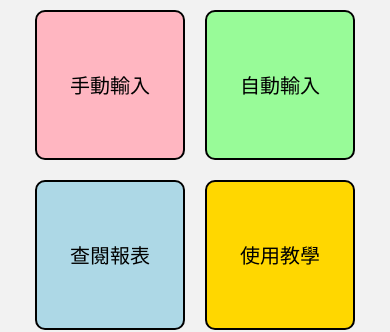
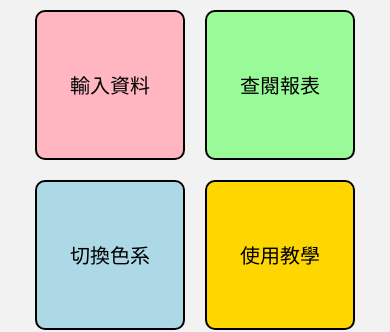
Before and after one commit to KageRyo/WaterMirror, a React Native app in the folder WaterMirror/: screen /Home in a window 390 px wide. Shown: the part 260-592 px from the top of the page. Built offline with nearby package versions, Linux system fonts and the light colour scheme.

Commit message:
feat: unfinishedAlert.

```diff
--- a/WaterMirror/src/Home.js
+++ b/WaterMirror/src/Home.js
@@ -1,6 +1,8 @@
 import React from 'react';
 import { View, Text, Image, TouchableOpacity, Linking, StyleSheet } from 'react-native';
 import { useNavigation } from '@react-navigation/native';
+import { Alert } from 'react-native';
+
 import GitHubMark from '../assets/github-mark.png';
 
 const githubUrl = 'https://github.com/RotatingPotato/WaterMirror';
@@ -37,7 +39,10 @@ const BtnSection = ({ navigation }) => {
 const CustomBtn = ({ bgColor, text, route, navigation }) => {
   // 按鈕點擊事件
   const handlePress = () => {
-    navigation.navigate(route);
+    if(route === 'Calc')
+      navigation.navigate(route);
+    else
+      unfinishedAlert();
   };
 
   // 按鈕樣式
@@ -51,18 +56,18 @@ const CustomBtn = ({ bgColor, text, route, navigation }) => {
 // 按鈕資料
 const btnData = [
   {
-    text: '手動輸入',
+    text: '輸入資料',
     route: 'Calc',
     bgColor: '#FFB6C1',
   },
   {
-    text: '自動輸入',
-    route: 'Auto',
+    text: '查閱報表',
+    route: 'Result',
     bgColor: '#98FB98',
   },
   {
-    text: '查閱報表',
-    route: 'Result',
+    text: '切換色系',
+    route: 'ColorScheme',
     bgColor: '#ADD8E6',
   },
   {
@@ -89,6 +94,15 @@ const BottomSection = () => {
 // 開啟 GitHub 連結
 const openGitHub = () => {
   Linking.openURL(githubUrl);
+};
+
+// 未完成功能提示
+const unfinishedAlert = () => {
+  Alert.alert(
+    '提示',
+    '這個功能目前尚未開放。',
+    [{ text: '確定' }]
+  );
 };
 
 // 畫面視窗
```
